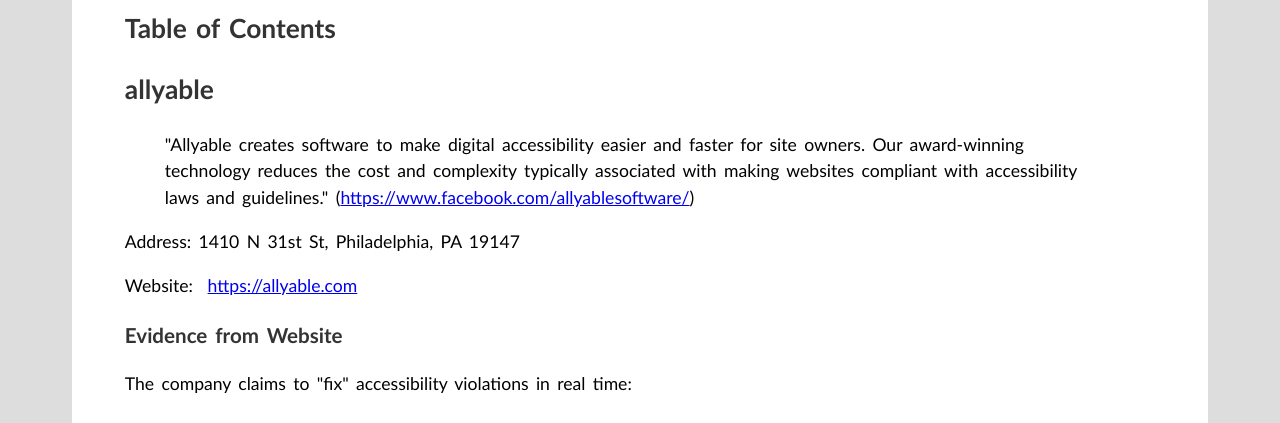
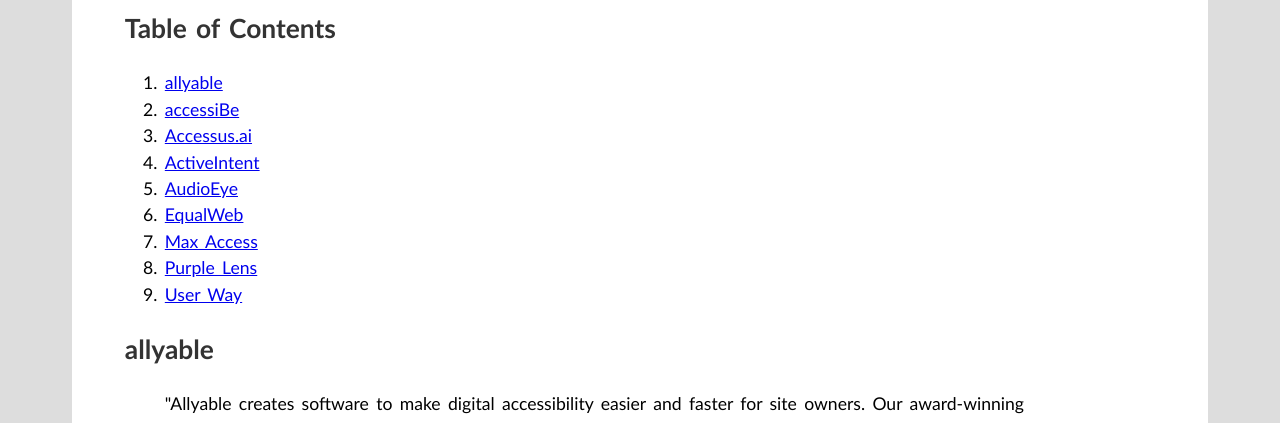
Before and after one commit to karlgroves/overlayfalseclaims, a website: page site/appendix-b.html in a window 1280 px wide. Shown: the part 342-765 px from the top of the page. Drawn offline with Linux system fonts and the light colour scheme.

Commit message:
Finish TOC in appendix b

```diff
--- a/site/appendix-b.html
+++ b/site/appendix-b.html
@@ -43,6 +43,35 @@
 
 
         <h2>Table of Contents</h2>
+        <ol>
+            <li>
+                <a href="#allyable">allyable</a>
+            </li>
+            <li>
+                <a href="#accessibe">accessiBe</a>
+            </li>
+            <li>
+                <a href="#accessus">Accessus.ai</a>
+            </li>
+            <li>
+                <a href="#activeintent">ActiveIntent</a>
+            </li>
+            <li>
+                <a href="#audioeye">AudioEye</a>
+            </li>
+            <li>
+                <a href="#equalweb">EqualWeb</a>
+            </li>
+            <li>
+                <a href="#maxaccess">Max Access</a>
+            </li>
+            <li>
+                <a href="#purplelens">Purple Lens</a>
+            </li>
+            <li>
+                <a href="#userway">User Way</a>
+            </li>
+        </ol>
 
 
         <h2 id="allyable">allyable</h2>
```
